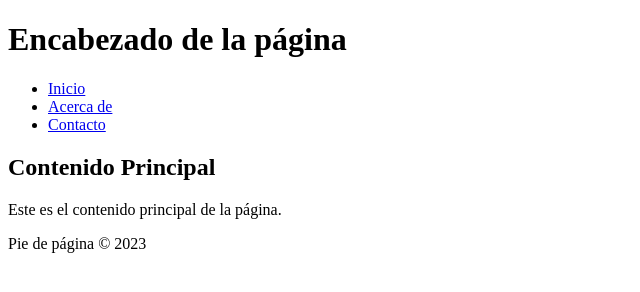
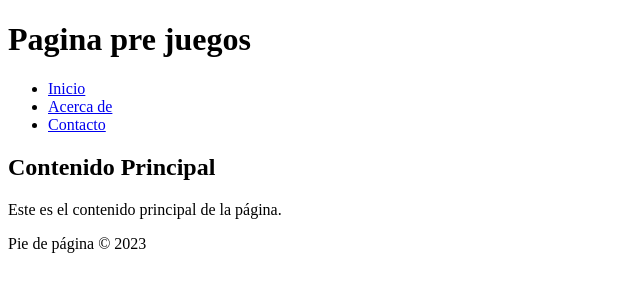
Before and after one commit to NicolasFuenzalidaMora/prueba, a plain HTML site: page index.html in a window 1280 px wide. Shown: the whole page, without its empty margins (0-640 px from the left). Drawn offline with Linux system fonts and the light colour scheme.

Commit message:
Update index.html

```diff
--- a/index.html
+++ b/index.html
@@ -2,11 +2,11 @@
 <html>
 <head>
     <meta charset="UTF-8">
-    <title>Título de la página</title>
+    <title>mejor indice de paginas de juegos</title>
 </head>
 <body>
     <header>
-        <h1>Encabezado de la página</h1>
+        <h1>Pagina pre juegos</h1>
         <nav>
             <ul>
                 <li><a href="https://www.friv.com/z/play/juegos.html">Inicio</a></li>
```
